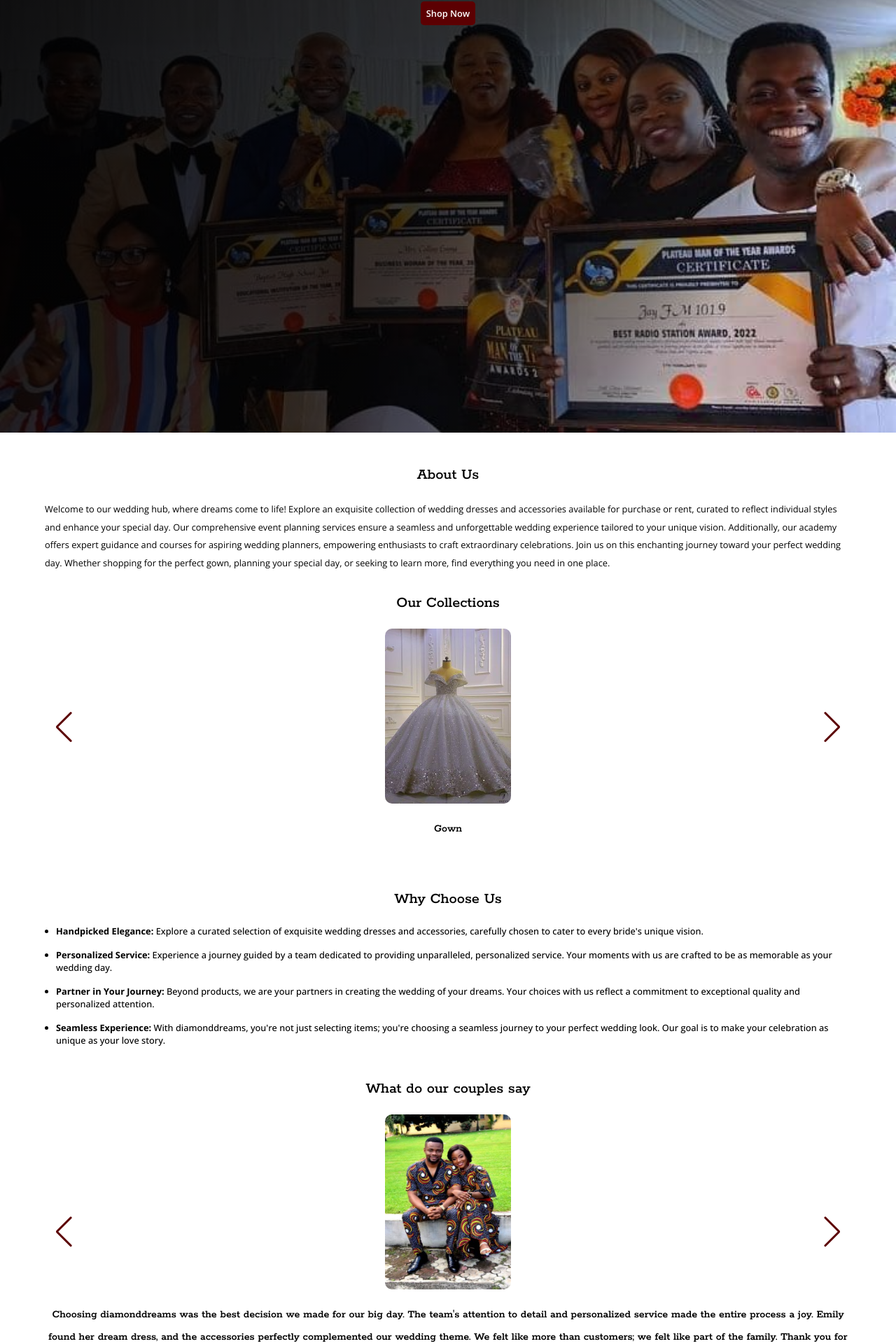
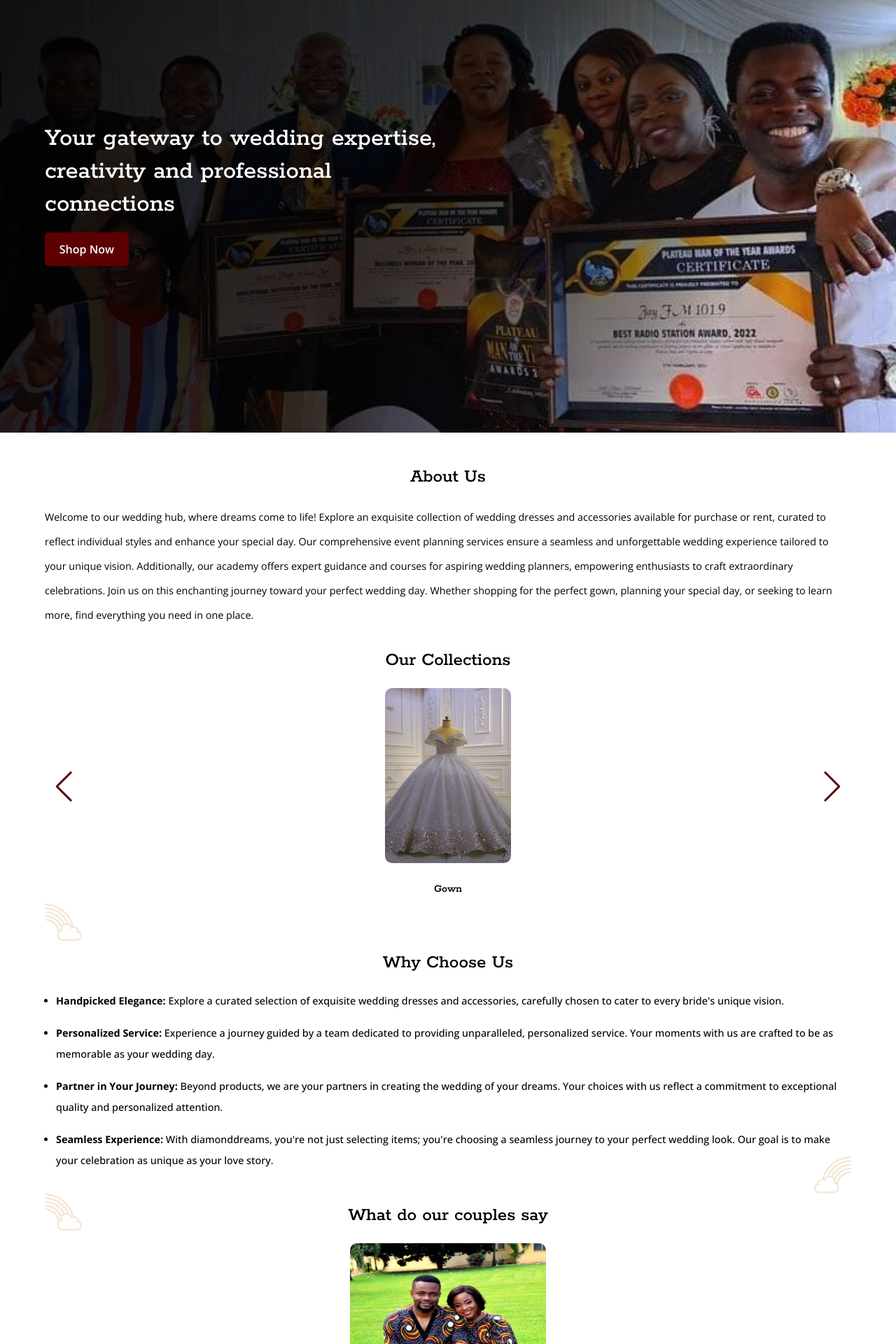
Before and after one commit to tosxin-456/diamond-dreams, a React (Vite) app: page / in a window 1280 px wide. Shown: the part 126-2046 px from the top of the page at 70% size. Built offline with nearby package versions, Linux system fonts and the light colour scheme.

Commit message:
Add desktop main styles

```diff
--- a/src/index.css
+++ b/src/index.css
@@ -416,10 +416,14 @@ main section.blogSection .blogContainer article {
   cursor: pointer;
 }
 
-section.blogSection .blogContainer article img {
+section.blogSection .blogContainer article .imgOla {
   border-radius: 16px 0px 0px;
   width: 100%;
   height: 65%;
+  background-position: 50% 50%;
+  background-repeat: no-repeat;
+  background-size: cover;
+  background-image: url(./assets/images/whiteCouple.jpeg);
 }
 
 section.blogSection .blogContainer article p {
@@ -994,6 +998,32 @@ section.fullCart .itemDecrip button img {
   header.homeHeader .headerContainer {
     display: flex;
     flex-direction: column;
+    width: 100%;
+    height: 100%;
+  }
+
+  header.homeHeader .headerContainer .landContainer {
+    display: flex;
+    flex-direction: column;
+    justify-content: center;
+    align-items: flex-start;
+    height: 100%;
+    /* width: 100%; */
+    text-align: unset;
+    /* margin-inline-start: 4.3rem; */
+  }
+
+  header.homeHeader .headerContainer .landContainer p {
+    line-height: 47px;
+    font-size: 2.3rem;
+    width: 50%;
+  }
+
+  header.homeHeader .landContainer button {
+    padding: 0.8rem 1.3rem;
+    font-size: 1rem;
+    border-radius: 5px;
+    background-color: var(--navbar-bg);
   }
 
   /* Navbar Styles */
@@ -1029,4 +1059,106 @@ section.fullCart .itemDecrip button img {
   nav.navbar ul.cartNav img {
     width: 25px;
   }
+
+  /* MAin Styles */
+  main section h2 {
+    font-size: 1.7rem;
+  }
+
+  main section p {
+    line-height: 35px;
+    font-size: .9rem;
+  }
+
+  main section ul {
+    line-height: 30px;
+    font-size: .9rem;
+  }
+
+  main section.OurColLect {
+    background-image: url(./assets/icons/rainbow.svg);
+    background-repeat: no-repeat;
+    background-position: 0% 100%;
+  }
+
+  main section.WhyChoose {
+    background-image: url(./assets/icons/rainbowRight.svg);
+    background-repeat: no-repeat;
+    background-position: 100% 100%;
+  }
+
+  main section.CouplesSect {
+    background-image: url(./assets/icons/rainbow.svg), url(./assets/icons/rainbowRight.svg);
+    background-repeat: no-repeat;
+    background-position: 0% 0%, 100% 100%;
+  }
+
+  main section.CouplesSect .collectionSwiper {
+    width: 70%;
+    margin-inline: auto;
+  }
+
+  main section.CouplesSect .collectionSwiper img {
+    width: 280px;
+    height: 350px;
+  }
+
+  main section.CouplesSect .collectionSwiper p {
+    width: 70%;
+    margin-inline: auto;
+    text-align: left;
+    background-color: #22181C0A;
+    padding: .5rem 2rem;
+    border-radius: 15px;
+    line-height: 24px;
+  }
+
+  main section.academySection {
+    background-image: url(./assets/icons/rainbow.svg), url(./assets/icons/rainbowRight.svg);
+    background-repeat: no-repeat;
+    background-position: 0% 0%, 100% 75%;
+  }
+
+  main section.academySection img.epectPic {
+    width: 15%;
+  }
+
+  main section.faq {
+    display: flex;
+    flex-direction: column;
+    margin-block-end: 4rem;
+  }
+
+  section.faq .firstArtSect, section.faq .secArtSect {
+    display: flex;
+    margin-block-start: 2rem;
+    gap: 6rem;
+  }
+
+  main section.faq article {
+    padding: 1.5rem 2rem;
+    line-height: 24px;
+    box-shadow: 1px 2px 3px gray;
+  }
+
+  main section.faq .firstArtSect article:nth-child(1) {
+    background-image: url(./assets/icons/rainbow.svg);
+    background-repeat: no-repeat;
+    background-position: 0% 33%;
+  }
+
+  main section.faq .firstArtSect article:nth-child(2) {
+    background-image: url(./assets/icons/rainbowRight.svg);
+    background-repeat: no-repeat;
+    background-position: 100% 66%;
+  }
+
+  main section.faq article ul {
+    line-height: 24px;
+  }
+
+  main section.blogSection .blogContainer {
+    display: flex;
+    gap: 3rem;
+  }
 }
--- a/src/pages/home/Hompage.jsx
+++ b/src/pages/home/Hompage.jsx
@@ -75,13 +75,13 @@ const Home = () => {
 
   return (
     <>
-      <section>
+      <section className='AboutSect'>
         <h2>About Us</h2>
         <p>
           Welcome to our wedding hub, where dreams come to life! Explore an exquisite collection of wedding dresses and accessories available for purchase or rent, curated to reflect individual styles and enhance your special day. Our comprehensive event planning services ensure a seamless and unforgettable wedding experience tailored to your unique vision. Additionally, our academy offers expert guidance and courses for aspiring wedding planners, empowering enthusiasts to craft extraordinary celebrations. Join us on this enchanting journey toward your perfect wedding day. Whether shopping for the perfect gown, planning your special day, or seeking to learn more, find everything you need in one place.
         </p>
       </section>
-      <section>
+      <section className='OurColLect'>
         <h2>Our Collections</h2>
         <div className='collectionSwiper'>
           <Swiper
@@ -107,7 +107,7 @@ const Home = () => {
           <button className="swiper-button-next" onClick={() => handleSlideChange('next', collectionSwiperRef)}></button>
         </div>
       </section>
-      <section>
+      <section className='WhyChoose'>
         <h2>Why Choose Us</h2>
         <ul>
           <li>
@@ -124,7 +124,7 @@ const Home = () => {
           </li>
         </ul>
       </section>
-      <section>
+      <section className='CouplesSect'>
         <h2>What do our couples say</h2>
         <div className='collectionSwiper'>
           <Swiper
@@ -181,6 +181,7 @@ const Home = () => {
       </section>
       <section className="faq">
         <h2>Frequently Asked Questions</h2>
+        <div className="firstArtSect">
           <article>
             <h3>What is the ordering process for wedding dresses or accessories?</h3>
             <ul>
@@ -193,6 +194,8 @@ const Home = () => {
               <li>Yes, we provide customization and alterations to ensure your dress fits perfectly. Our skilled seamstresses will work with you to achieve your desired look.</li>
             </ul>
           </article>
+        </div>
+        <div className="secArtSect">
           <article>
             <h3>What is the timeframe for ordering and receiving wedding attire?</h3>
             <ul>
@@ -205,17 +208,22 @@ const Home = () => {
               <li>Yes, we encourage customers to visit our store to view and try on dresses and accessories before making a purchase.</li>
             </ul>
           </article>
+        </div>
       </section>
       <section className="blogSection">
         <h2>Our Blog</h2>
         <div className="blogContainer">
           <article>
-            <img src={whiteCouple} alt="Blog Pic" />
+            <div className="imgOla"></div>
             <p>How to Choose the Perfect Wedding Venue</p>
           </article>
           <article>
-            <img src={whiteCouple} alt="Blog Pic" />
+            <div className="imgOla"></div>
             <p>Wedding Photography: Posing Ideas for the Perfect Shot</p>
+          </article>
+          <article>
+            <div className="imgOla"></div>
+            <p>Choosing Wedding Colors: Trends, Meanings, and Combinations</p>
           </article>
         </div>
       </section>
```
Also changed, not shown: src/assets/icons/rainbow.svg (added), src/assets/icons/rainbowRight.svg (added). Lines whose indentation alone changed are shown as unchanged.
